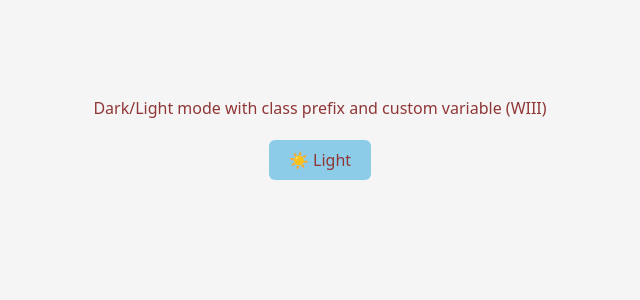
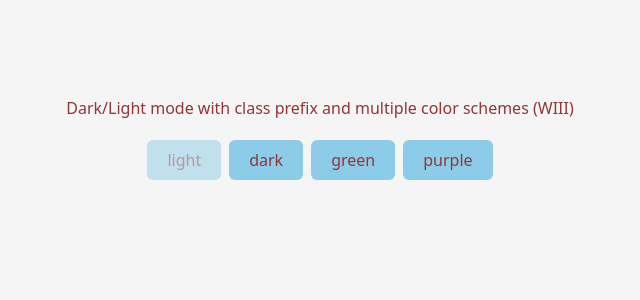
Before and after one commit to arealclimber/dark-mode-tailwindcss-best-practice, a Next.js app: page / in a window 1280 px wide. Shown: the top 300 px of the page, without its empty margins (320-960 px from the left). Built offline with nearby package versions, Linux system fonts and the light colour scheme.

Commit message:
feat: 🎸 different color schemes by prefix class implementation

```diff
--- a/pages/index.tsx
+++ b/pages/index.tsx
@@ -1,36 +1,40 @@
-import Image from "next/image";
-import { Inter } from "next/font/google";
 import { useEffect, useState } from "react";
 
 enum Theme {
   light = "light",
   dark = "dark",
+  green = "green",
+  purple = "purple",
 }
 
 export default function Home() {
   const [theme, setTheme] = useState<Theme>(Theme.light);
-  const toggleTheme = () => {
-    setTheme(theme === Theme.light ? Theme.dark : Theme.light);
-  };
+
   useEffect(() => {
-    if (theme === Theme.light) {
-      document.documentElement.classList.remove("dark");
-    } else {
-      document.documentElement.classList.add("dark");
-    }
+    document.documentElement.classList.remove(...Object.values(Theme));
+    document.documentElement.classList.add(theme);
   }, [theme]);
 
   return (
     <main
       className={`flex min-h-screen flex-col items-center justify-start space-y-5 p-24 text-example-text-color bg-example-background-color`}
     >
-      <div>Dark/Light mode with class prefix and custom variable (WIII)</div>
-      <button
-        onClick={toggleTheme}
-        className="bg-example-sky text-example-text-color px-5 py-2 rounded-md hover:opacity-80"
-      >
-        {theme === Theme.light ? "☀️ Light" : "🌚 Dark"}
-      </button>
+      <div>
+        Dark/Light mode with class prefix and multiple color schemes (WIII)
+      </div>
+      <div className="space-x-2">
+        {Object.values(Theme).map((t) => (
+          <button
+            key={t}
+            onClick={() => setTheme(t)}
+            className={`bg-example-sky text-example-text-color px-5 py-2 rounded-md hover:opacity-80 ${
+              theme === t ? "opacity-50" : ""
+            }`}
+          >
+            {t}
+          </button>
+        ))}
+      </div>
     </main>
   );
 }
--- a/styles/globals.css
+++ b/styles/globals.css
@@ -8,14 +8,33 @@
     --example-red: #903636;
     --example-background-color: #f5f5f5;
     --example-text-color: #903636;
-    /* --foreground-rgb: 0, 0, 0;
-    --background-start-rgb: 214, 219, 220;
-    --background-end-rgb: 255, 255, 255; */
+    --example-green: #97eb97;
+    --example-purple: #b585ca;
   }
   .dark {
-    --example-sky: #1a6ec8;
+    --example-sky: #3f73ab;
     --example-red: #c48787;
     --example-background-color: #111111;
-    --example-text-color: #c48787;
+    --example-text-color: #ffffff;
+    --example-green: #206420;
+    --example-purple: #7f5a8c;
+  }
+
+  .green {
+    --example-sky: #97eb97;
+    --example-red: #903636;
+    --example-background-color: #0a6033;
+    --example-text-color: #4292c4;
+    --example-green: #97eb97;
+    --example-purple: #b585ca;
+  }
+
+  .purple {
+    --example-sky: #b585ca;
+    --example-red: #903636;
+    --example-background-color: #22125f;
+    --example-text-color: #d7baba;
+    --example-green: #97eb97;
+    --example-purple: #7a3796;
   }
 }
--- a/tailwind.config.ts
+++ b/tailwind.config.ts
@@ -19,6 +19,8 @@ const config: Config = {
         "example-red": "var(--example-red)",
         "example-background-color": "var(--example-background-color)",
         "example-text-color": "var(--example-text-color)",
+        "example-green": "var(--example-green)",
+        "example-purple": "var(--example-purple)",
       },
     },
   },
```
